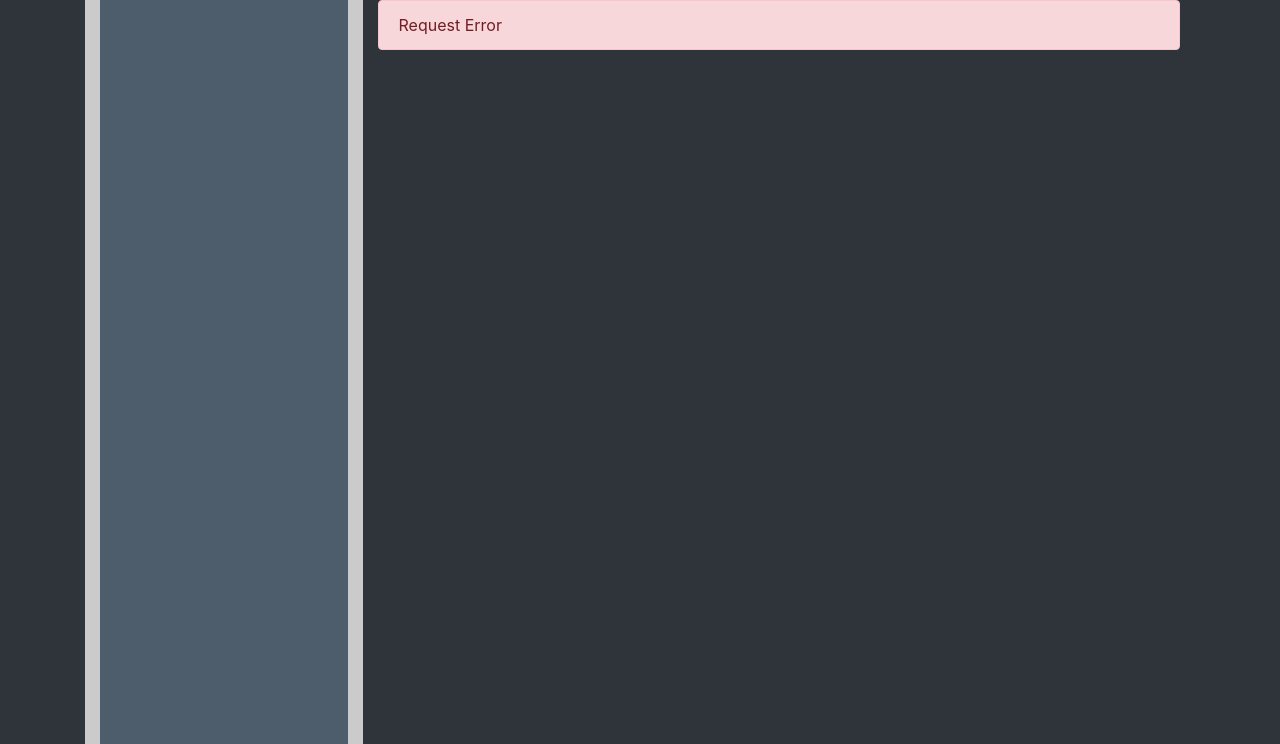
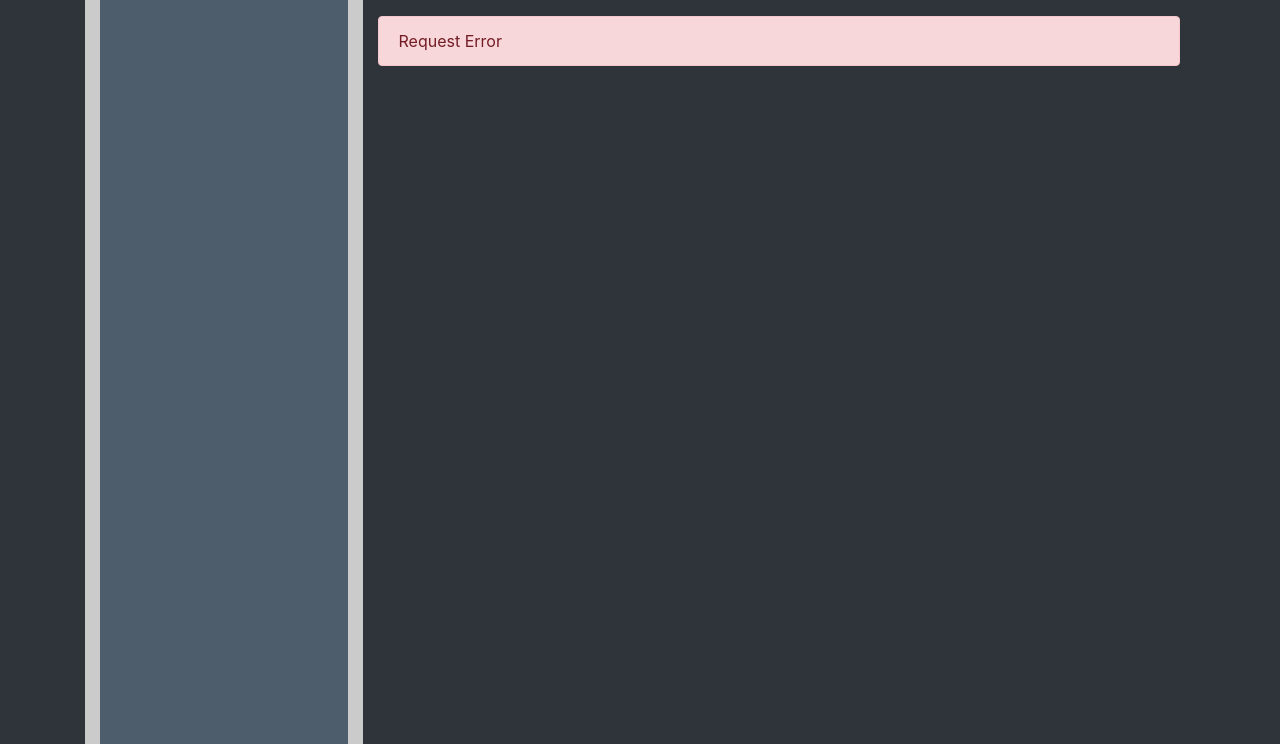
Before and after one commit to google/ctfscoreboard, a Flask app: page / in a window 1280 px wide. Shown: the part 56-800 px from the top of the page. Run offline with Flask 2, Linux system fonts and the light colour scheme; data that the repository does not hold is empty; style sheets or scripts are compiled from the project's sources; parts of the project's set-up code (start-up, migrations or seed data) failed here and were passed over; some libraries are stand-ins or nearby versions.

Commit message:
Update padding of main body.

```diff
--- a/static/scss/scoreboard.scss
+++ b/static/scss/scoreboard.scss
@@ -21,6 +21,10 @@ html {
 
 .row.full-height {
     padding-top: 56px;
+
+    .body-col {
+        padding-top: 1rem;
+    }
 }
 
 body {
--- a/templates/base.html
+++ b/templates/base.html
@@ -85,7 +85,7 @@ should be in {% raw %} blocks.  DFIU! -#}
                 </ul>
               </div>
           </div>
-          <div class='col-md-9 col-sm-9'>
+          <div class='col-md-9 col-sm-9 main-col body-col'>
             {%- endraw %}
               <div ng-non-bindable>
                 {% block body %}
```
